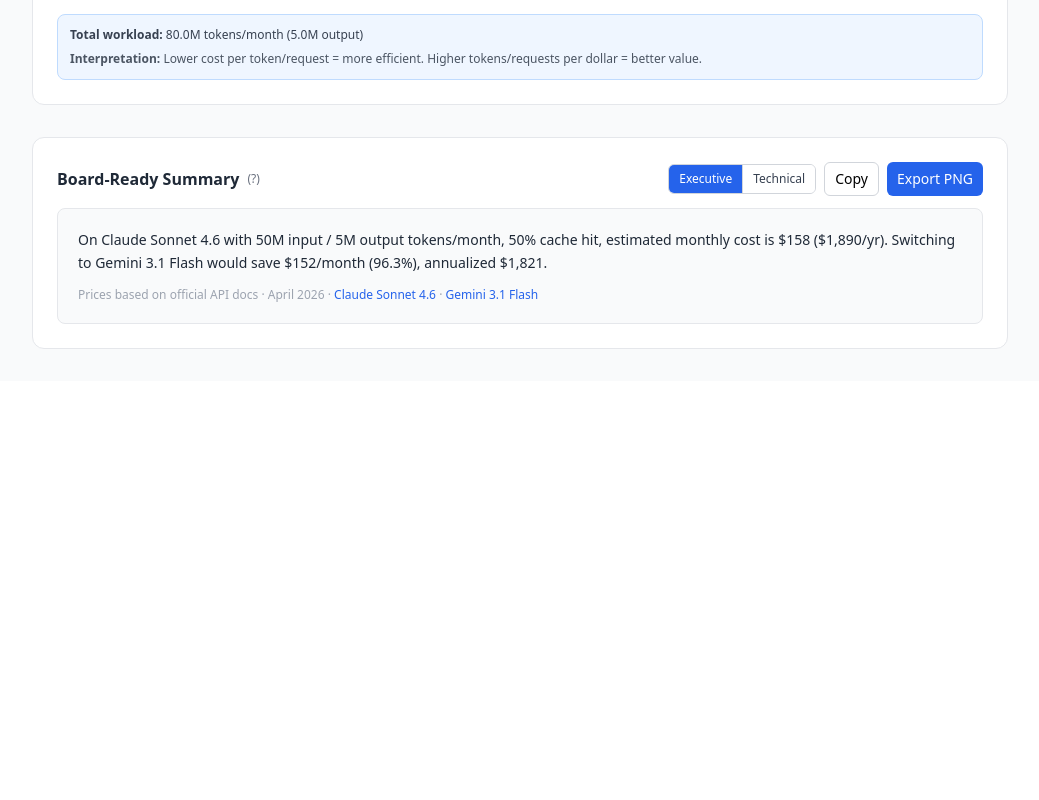
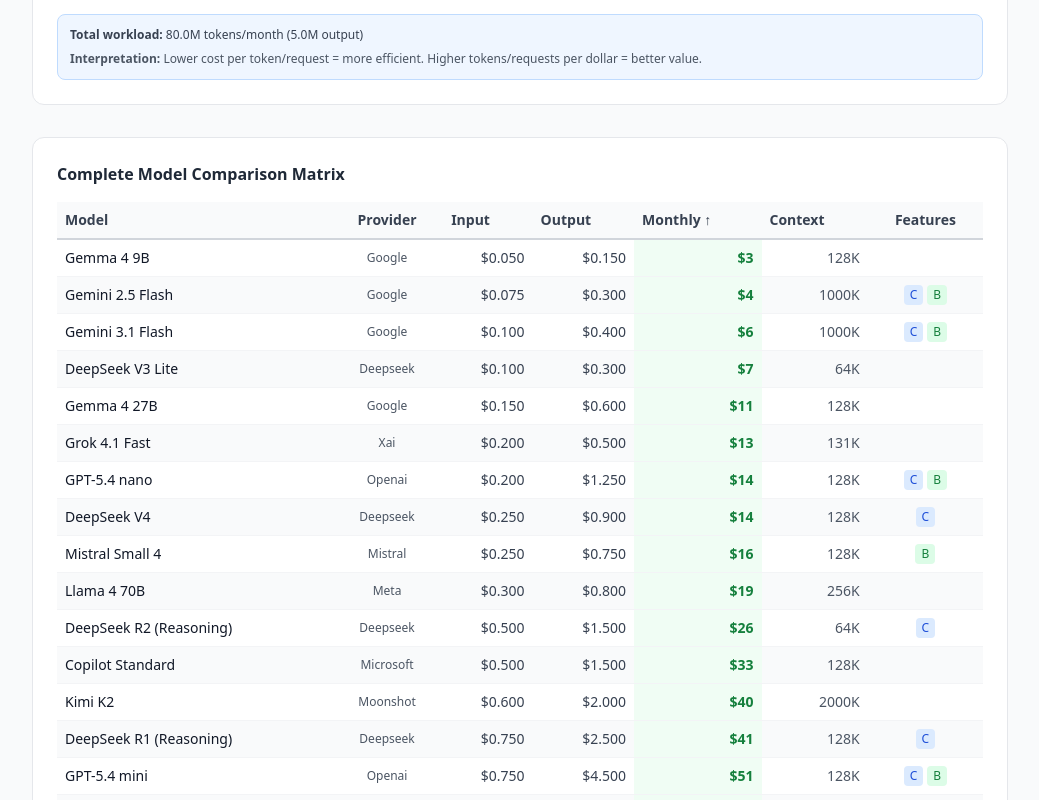
Before and after one commit to tayna99/token_simulator, a React (Vite) app: page / in a window 1280 px wide. Shown: the part 9300-10100 px from the top of the page, without its empty margins (120-1159 px from the left). Before the commit the page ends 9681 px from the top, so only its background shows below. Built offline with nearby package versions, Linux system fonts and the light colour scheme.

Commit message:
feat: complete model comparison matrix with sortable pricing and features table

```diff
--- a/src/App.tsx
+++ b/src/App.tsx
@@ -22,6 +22,7 @@ import { ExportAnalysis } from './components/ExportAnalysis'
 import { BudgetAlert } from './components/BudgetAlert'
 import { ROICalculator } from './components/ROICalculator'
 import { TokenEfficiency } from './components/TokenEfficiency'
+import { ModelMatrix } from './components/ModelMatrix'
 import { SummaryCard } from './components/SummaryCard'
 import { RoleSelector } from './components/RoleSelector'
 import { PeriodSelector } from './components/PeriodSelector'
@@ -243,6 +244,8 @@ function App() {
 
         <TokenEfficiency state={state} />
 
+        <ModelMatrix state={state} />
+
         <SummaryCard state={state} />
       </main>
     </div>
--- /dev/null
+++ b/src/components/ModelMatrix/index.tsx
@@ -0,0 +1,167 @@
+import { useMemo, useState } from 'react'
+import { calculateCost } from '../../lib/calculator'
+import { fmtCurrency } from '../../lib/format'
+import { MODELS } from '../../data/models'
+import type { SimState } from '../../App'
+
+type SortKey = 'name' | 'cost' | 'inputPrice' | 'outputPrice' | 'context'
+type SortOrder = 'asc' | 'desc'
+
+interface Props {
+  state: SimState
+}
+
+export function ModelMatrix({ state }: Props) {
+  const [sortKey, setSortKey] = useState<SortKey>('cost')
+  const [sortOrder, setSortOrder] = useState<SortOrder>('asc')
+
+  const modelData = useMemo(() => {
+    return MODELS.map(model => ({
+      model,
+      cost: calculateCost({
+        model,
+        monthlyInputTokens: state.periodInputTokens,
+        monthlyOutputTokens: state.periodOutputTokens,
+        cacheHitRate: state.cacheHitRate,
+        batchEnabled: state.batchEnabled,
+      }).monthlyCost,
+    }))
+      .sort((a, b) => {
+        let aVal, bVal
+        switch (sortKey) {
+          case 'cost':
+            aVal = a.cost
+            bVal = b.cost
+            break
+          case 'inputPrice':
+            aVal = a.model.inputPrice
+            bVal = b.model.inputPrice
+            break
+          case 'outputPrice':
+            aVal = a.model.outputPrice
+            bVal = b.model.outputPrice
+            break
+          case 'context':
+            aVal = a.model.contextWindow
+            bVal = b.model.contextWindow
+            break
+          case 'name':
+          default:
+            aVal = a.model.name.toLowerCase()
+            bVal = b.model.name.toLowerCase()
+        }
+
+        if (aVal < bVal) return sortOrder === 'asc' ? -1 : 1
+        if (aVal > bVal) return sortOrder === 'asc' ? 1 : -1
+        return 0
+      })
+  }, [state, sortKey, sortOrder])
+
+  const SortHeader = ({ col, label }: { col: SortKey; label: string }) => (
+    <button
+      onClick={() => {
+        if (sortKey === col) {
+          setSortOrder(sortOrder === 'asc' ? 'desc' : 'asc')
+        } else {
+          setSortKey(col)
+          setSortOrder('asc')
+        }
+      }}
+      className="flex items-center gap-1 hover:text-blue-600 transition-colors"
+    >
+      {label}
+      {sortKey === col && (sortOrder === 'asc' ? ' ↑' : ' ↓')}
+    </button>
+  )
+
+  return (
+    <section className="bg-white rounded-xl border border-gray-200 p-4 md:p-6">
+      <h2 className="text-sm md:text-base font-semibold text-gray-800 mb-4">
+        Complete Model Comparison Matrix
+      </h2>
+
+      <div className="overflow-x-auto">
+        <table className="w-full text-xs md:text-sm">
+          <thead>
+            <tr className="border-b-2 border-gray-300 bg-gray-50">
+              <th className="text-left py-2 px-2 font-semibold text-gray-700">
+                <SortHeader col="name" label="Model" />
+              </th>
+              <th className="text-center py-2 px-2 font-semibold text-gray-700">Provider</th>
+              <th className="text-right py-2 px-2 font-semibold text-gray-700">
+                <SortHeader col="inputPrice" label="Input" />
+              </th>
+              <th className="text-right py-2 px-2 font-semibold text-gray-700">
+                <SortHeader col="outputPrice" label="Output" />
+              </th>
+              <th className="text-right py-2 px-2 font-semibold text-gray-700">
+                <SortHeader col="cost" label="Monthly" />
+              </th>
+              <th className="text-right py-2 px-2 font-semibold text-gray-700">
+                <SortHeader col="context" label="Context" />
+              </th>
+              <th className="text-center py-2 px-2 font-semibold text-gray-700">Features</th>
+            </tr>
+          </thead>
+          <tbody>
+            {modelData.map(({ model, cost }, idx) => (
+              <tr
+                key={model.id}
+                className={`border-t border-gray-100 ${idx % 2 === 0 ? 'bg-white' : 'bg-gray-50'} hover:bg-blue-50`}
+              >
+                <td className="py-2 px-2 font-medium text-gray-900">{model.name}</td>
+                <td className="py-2 px-2 text-center text-gray-600 text-xs">
+                  <span className="capitalize">{model.provider}</span>
+                </td>
+                <td className="py-2 px-2 text-right text-gray-700">
+                  ${model.inputPrice.toFixed(3)}
+                </td>
+                <td className="py-2 px-2 text-right text-gray-700">
+                  ${model.outputPrice.toFixed(3)}
+                </td>
+                <td
+                  className={`py-2 px-2 text-right font-semibold ${
+                    cost < 2000
+                      ? 'text-green-700 bg-green-50'
+                      : cost < 5000
+                        ? 'text-gray-700'
+                        : 'text-red-700'
+                  }`}
+                >
+                  {fmtCurrency(cost)}
+                </td>
+                <td className="py-2 px-2 text-right text-gray-600">
+                  {(model.contextWindow / 1000).toFixed(0)}K
+                </td>
+                <td className="py-2 px-2 text-center text-xs">
+                  <div className="flex gap-1 justify-center flex-wrap">
+                    {model.cacheDiscount > 0 && (
+                      <span className="bg-blue-100 text-blue-700 px-1.5 py-0.5 rounded">
+                        C
+                      </span>
+                    )}
+                    {model.batchDiscount > 0 && (
+                      <span className="bg-green-100 text-green-700 px-1.5 py-0.5 rounded">
+                        B
+                      </span>
+                    )}
+                  </div>
+                </td>
+              </tr>
+            ))}
+          </tbody>
+        </table>
+      </div>
+
+      <div className="mt-4 text-xs text-gray-600 bg-gray-50 border border-gray-200 rounded p-3 space-y-1">
+        <p>
+          <strong>Legend:</strong> C = Prompt Caching, B = Batch API
+        </p>
+        <p>
+          Showing costs for your configuration: {(state.periodInputTokens / 1_000_000).toFixed(1)}M input tokens,{' '}
+          {(state.periodOutputTokens / 1_000_000).toFixed(1)}M output tokens
+        </p>
+      </div>
+    </section>
+  )
+}
```
